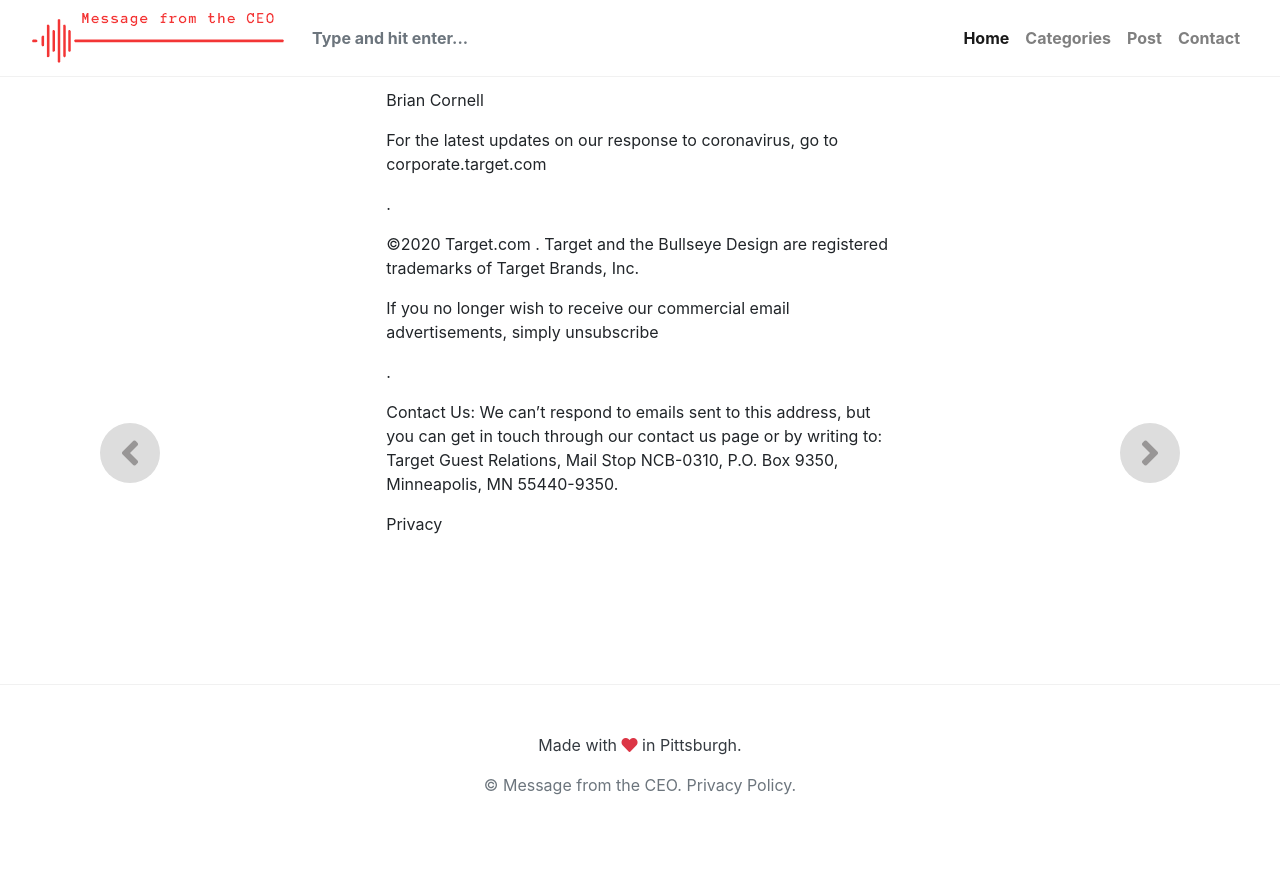
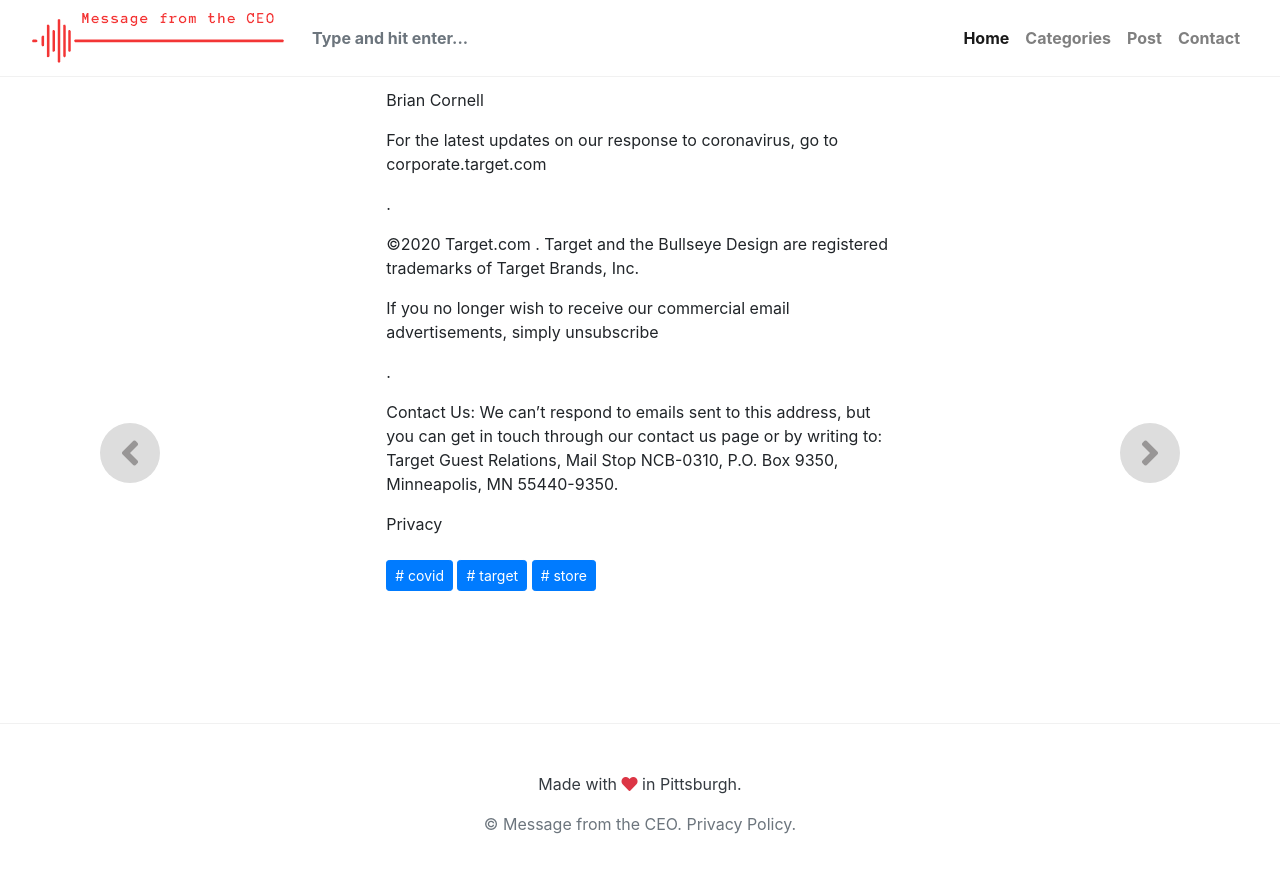
Before and after one commit to bertique/messageFromTheCEO, a Jekyll site: the page built from _posts/2020-03-17-Anotetoourguestsaboutthecoronavirus.md, in a window 1280 px wide and 900 px high, scrolled down 2395 px. Shown: the top 873 px of the window. Built offline with Jekyll 4.4.1, drawn with Linux system fonts in a browser that asks for light colours; nearby versions of some CDN libraries; library files that are not in the unit come from our copies.

Commit message:
Update 2020-03-17-Anotetoourguestsaboutthecoronavirus.md

```diff
--- a/_posts/2020-03-17-Anotetoourguestsaboutthecoronavirus.md
+++ b/_posts/2020-03-17-Anotetoourguestsaboutthecoronavirus.md
@@ -1,7 +1,7 @@
 ---
 title:  "A note to our guests about the coronavirus."
 metadate: "hide"
-categories: [  ]
+categories: [ covid, target, store ]
 image: "/assets/images/posts/Anotetoourguestsaboutthecoronavirus_full.png"
 thumbnail: "/assets/images/posts/Anotetoourguestsaboutthecoronavirus.png"
 ---
```
